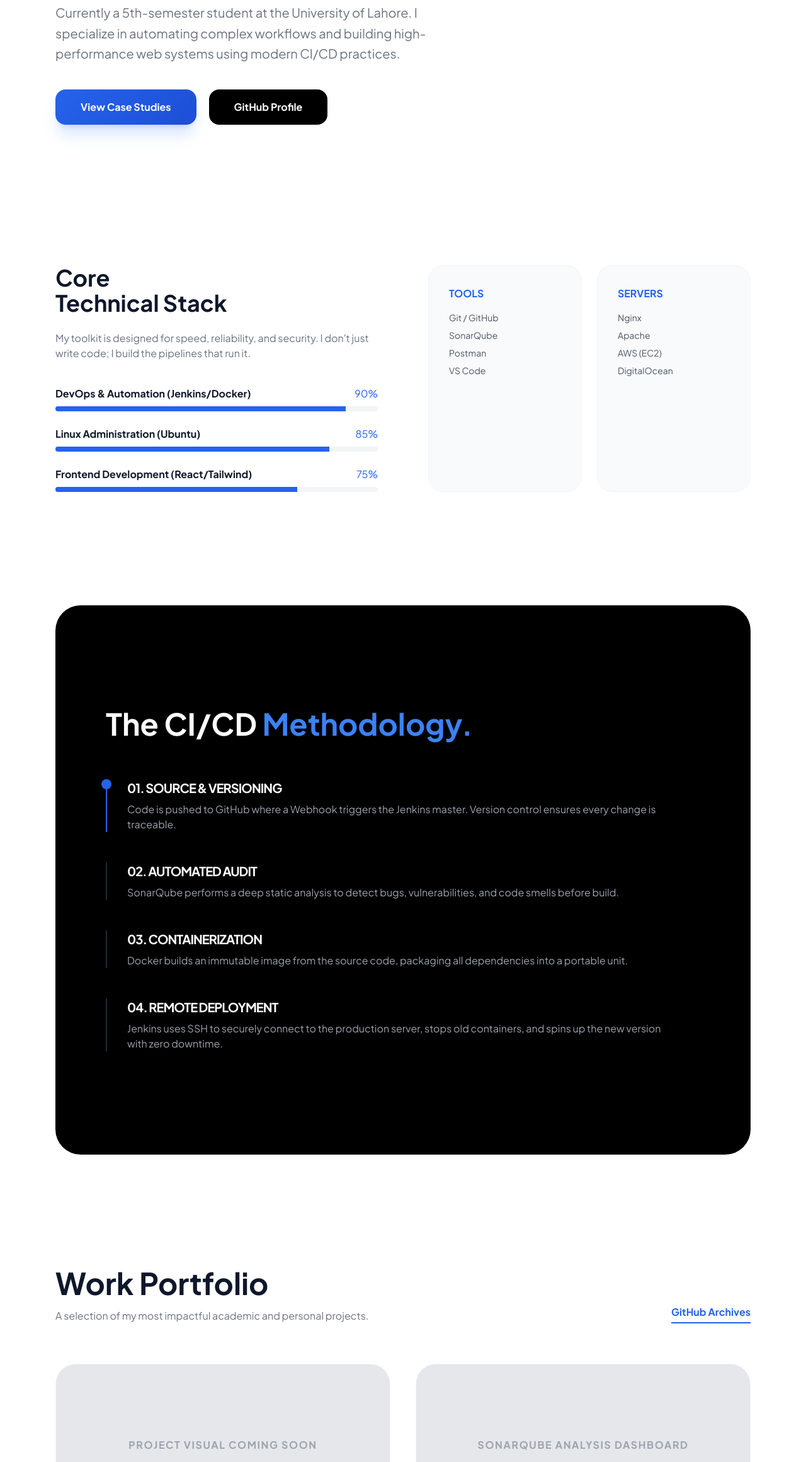
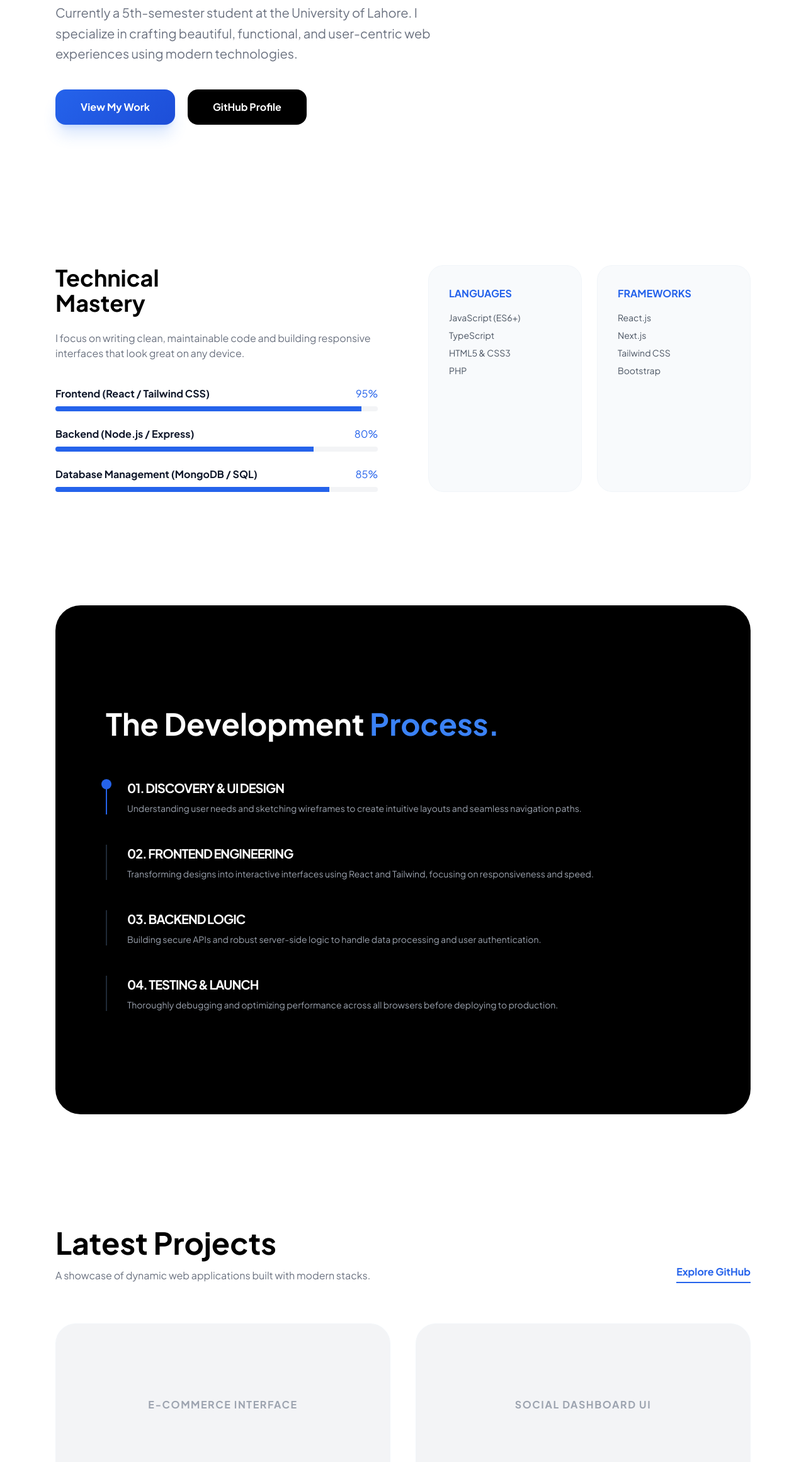
Before and after one commit to Muzammil9090/Final-Project-in-Web-Programming, a plain HTML site: page index.html in a window 1280 px wide. Shown: the part 479-2800 px from the top of the page at 63% size. Drawn offline with nearby package versions, Linux system fonts and the light colour scheme.

Commit message:
Update index.html

```diff
--- a/index.html
+++ b/index.html
@@ -3,7 +3,7 @@
 <head>
     <meta charset="UTF-8">
     <meta name="viewport" content="width=device-width, initial-scale=1.0">
-    <title>Muzammil Ali | DevOps & Web Engineering</title>
+    <title>Muzammil Ali | Full Stack Web Developer</title>
     <script src="https://cdn.tailwindcss.com"></script>
     <link href="https://fonts.googleapis.com/css2?family=Plus+Jakarta+Sans:wght@300;400;500;600;700;800&display=swap" rel="stylesheet">
     <style>
@@ -23,19 +23,19 @@
         .blue-gradient { background: linear-gradient(135deg, #2563eb 0%, #1d4ed8 100%); }
         .border-soft { border-color: #f1f5f9; }
         .bg-soft { background-color: #f8fafc; }
+        .nav-glass { background: rgba(255, 255, 255, 0.8); backdrop-filter: blur(12px); }
     </style>
 </head>
 <body class="text-[#0f172a] antialiased">
 
     <!-- Navigation -->
-    <nav class="fixed top-0 w-full z-50 bg-white/90 backdrop-blur-xl border-b border-soft">
+    <nav class="fixed top-0 w-full z-50 nav-glass border-b border-soft">
         <div class="max-w-6xl mx-auto px-6 h-20 flex items-center justify-between">
             <span class="font-extrabold text-xl tracking-tighter text-blue-600">MUZAMMIL<span class="text-black">.</span></span>
             <div class="hidden md:flex space-x-10 text-sm font-bold uppercase tracking-widest text-gray-500">
                 <a href="#about" class="hover:text-blue-600 transition">About</a>
-                <a href="#skills" class="hover:text-blue-600 transition">Expertise</a>
-                <a href="#workflow" class="hover:text-blue-600 transition">Workflow</a>
-                <a href="#projects" class="hover:text-blue-600 transition">Work</a>
+                <a href="#skills" class="hover:text-blue-600 transition">Skills</a>
+                <a href="#projects" class="hover:text-blue-600 transition">Projects</a>
                 <a href="#contact" class="text-black border-b-2 border-blue-600 pb-1">Hire Me</a>
             </div>
         </div>
@@ -46,53 +46,53 @@
         <!-- Hero Section -->
         <section class="min-h-screen flex flex-col justify-center reveal pt-20">
             <div class="inline-block px-4 py-2 bg-blue-50 text-blue-700 rounded-full text-xs font-bold tracking-widest uppercase mb-6">
-                Available for Projects & Internships
+                Available for New Projects
             </div>
-            <h1 class="text-6xl md:text-8xl font-extrabold tracking-tight mb-8 leading-[0.9]">
-                DevOps Engineer <br><span class="text-blue-600">& Web Developer.</span>
+            <h1 class="text-6xl md:text-8xl font-extrabold tracking-tight mb-8 leading-[0.9] text-black">
+                Full Stack <br><span class="text-blue-600">Web Developer.</span>
             </h1>
             <p class="text-xl text-gray-500 max-w-2xl leading-relaxed mb-10">
-                Currently a 5th-semester student at the University of Lahore. I specialize in automating complex workflows and building high-performance web systems using modern CI/CD practices.
+                Currently a 5th-semester student at the University of Lahore. I specialize in crafting beautiful, functional, and user-centric web experiences using modern technologies.
             </p>
             <div class="flex flex-wrap gap-5">
-                <a href="#projects" class="blue-gradient text-white px-10 py-4 rounded-2xl font-bold shadow-xl shadow-blue-500/20 hover:scale-105 transition">View Case Studies</a>
+                <a href="#projects" class="blue-gradient text-white px-10 py-4 rounded-2xl font-bold shadow-xl shadow-blue-500/20 hover:scale-105 transition">View My Work</a>
                 <a href="https://github.com/Muzammil9090" class="bg-black text-white px-10 py-4 rounded-2xl font-bold hover:bg-gray-800 transition">GitHub Profile</a>
             </div>
         </section>
 
-        <!-- Expertise Detail Section -->
+        <!-- Technical Expertise Section -->
         <section id="skills" class="section-spacing reveal">
             <div class="grid grid-cols-1 md:grid-cols-2 gap-20">
                 <div>
-                    <h2 class="text-4xl font-bold mb-6">Core <br>Technical Stack</h2>
-                    <p class="text-gray-500 mb-10">My toolkit is designed for speed, reliability, and security. I don't just write code; I build the pipelines that run it.</p>
+                    <h2 class="text-4xl font-bold mb-6 text-black">Technical <br>Mastery</h2>
+                    <p class="text-gray-500 mb-10">I focus on writing clean, maintainable code and building responsive interfaces that look great on any device.</p>
 
                     <div class="space-y-6">
                         <div class="group">
                             <div class="flex justify-between mb-2">
-                                <span class="font-bold">DevOps & Automation (Jenkins/Docker)</span>
-                                <span class="text-blue-600">90%</span>
+                                <span class="font-bold">Frontend (React / Tailwind CSS)</span>
+                                <span class="text-blue-600">95%</span>
                             </div>
                             <div class="w-full bg-gray-100 h-2 rounded-full overflow-hidden">
-                                <div class="bg-blue-600 h-full w-[90%] transition-all group-hover:bg-blue-400"></div>
+                                <div class="bg-blue-600 h-full w-[95%] transition-all group-hover:bg-blue-400"></div>
                             </div>
                         </div>
                         <div class="group">
                             <div class="flex justify-between mb-2">
-                                <span class="font-bold">Linux Administration (Ubuntu)</span>
+                                <span class="font-bold">Backend (Node.js / Express)</span>
+                                <span class="text-blue-600">80%</span>
+                            </div>
+                            <div class="w-full bg-gray-100 h-2 rounded-full overflow-hidden">
+                                <div class="bg-blue-600 h-full w-[80%] transition-all group-hover:bg-blue-400"></div>
+                            </div>
+                        </div>
+                        <div class="group">
+                            <div class="flex justify-between mb-2">
+                                <span class="font-bold">Database Management (MongoDB / SQL)</span>
                                 <span class="text-blue-600">85%</span>
                             </div>
                             <div class="w-full bg-gray-100 h-2 rounded-full overflow-hidden">
                                 <div class="bg-blue-600 h-full w-[85%] transition-all group-hover:bg-blue-400"></div>
-                            </div>
-                        </div>
-                        <div class="group">
-                            <div class="flex justify-between mb-2">
-                                <span class="font-bold">Frontend Development (React/Tailwind)</span>
-                                <span class="text-blue-600">75%</span>
-                            </div>
-                            <div class="w-full bg-gray-100 h-2 rounded-full overflow-hidden">
-                                <div class="bg-blue-600 h-full w-[75%] transition-all group-hover:bg-blue-400"></div>
                             </div>
                         </div>
                     </div>
@@ -100,55 +100,55 @@
 
                 <div class="grid grid-cols-2 gap-6">
                     <div class="bg-soft p-8 rounded-3xl border border-soft hover:bg-white hover:shadow-xl transition">
-                        <div class="text-blue-600 mb-4 font-bold">TOOLS</div>
+                        <div class="text-blue-600 mb-4 font-bold">LANGUAGES</div>
                         <ul class="text-sm space-y-2 text-gray-600">
-                            <li>Git / GitHub</li>
-                            <li>SonarQube</li>
-                            <li>Postman</li>
-                            <li>VS Code</li>
+                            <li>JavaScript (ES6+)</li>
+                            <li>TypeScript</li>
+                            <li>HTML5 & CSS3</li>
+                            <li>PHP</li>
                         </ul>
                     </div>
                     <div class="bg-soft p-8 rounded-3xl border border-soft hover:bg-white hover:shadow-xl transition">
-                        <div class="text-blue-600 mb-4 font-bold">SERVERS</div>
+                        <div class="text-blue-600 mb-4 font-bold">FRAMEWORKS</div>
                         <ul class="text-sm space-y-2 text-gray-600">
-                            <li>Nginx</li>
-                            <li>Apache</li>
-                            <li>AWS (EC2)</li>
-                            <li>DigitalOcean</li>
+                            <li>React.js</li>
+                            <li>Next.js</li>
+                            <li>Tailwind CSS</li>
+                            <li>Bootstrap</li>
                         </ul>
                     </div>
                 </div>
             </div>
         </section>
 
-        <!-- Workflow / Process Section -->
-        <section id="workflow" class="section-spacing bg-black text-white rounded-[40px] px-10 md:px-20 my-20">
+        <!-- Development Process -->
+        <section id="process" class="section-spacing bg-black text-white rounded-[40px] px-10 md:px-20 my-20">
             <div class="max-w-4xl">
-                <h2 class="text-4xl md:text-5xl font-bold mb-16 pt-16">The CI/CD <span class="text-blue-500">Methodology.</span></h2>
+                <h2 class="text-4xl md:text-5xl font-bold mb-16 pt-16">The Development <span class="text-blue-500">Process.</span></h2>
                 <div class="space-y-12 pb-16">
                     <div class="flex gap-8 items-start border-l-2 border-blue-600 pl-8 relative">
                         <div class="absolute -left-[9px] top-0 w-4 h-4 rounded-full bg-blue-600"></div>
                         <div>
-                            <h4 class="text-xl font-bold mb-2 uppercase tracking-tighter">01. Source & Versioning</h4>
-                            <p class="text-gray-400">Code is pushed to GitHub where a Webhook triggers the Jenkins master. Version control ensures every change is traceable.</p>
+                            <h4 class="text-xl font-bold mb-2 uppercase tracking-tighter">01. Discovery & UI Design</h4>
+                            <p class="text-gray-400 text-sm">Understanding user needs and sketching wireframes to create intuitive layouts and seamless navigation paths.</p>
                         </div>
                     </div>
                     <div class="flex gap-8 items-start border-l-2 border-gray-800 pl-8 relative">
                         <div>
-                            <h4 class="text-xl font-bold mb-2 uppercase tracking-tighter">02. Automated Audit</h4>
-                            <p class="text-gray-400">SonarQube performs a deep static analysis to detect bugs, vulnerabilities, and code smells before build.</p>
+                            <h4 class="text-xl font-bold mb-2 uppercase tracking-tighter text-white">02. Frontend Engineering</h4>
+                            <p class="text-gray-400 text-sm">Transforming designs into interactive interfaces using React and Tailwind, focusing on responsiveness and speed.</p>
                         </div>
                     </div>
                     <div class="flex gap-8 items-start border-l-2 border-gray-800 pl-8 relative">
                         <div>
-                            <h4 class="text-xl font-bold mb-2 uppercase tracking-tighter">03. Containerization</h4>
-                            <p class="text-gray-400">Docker builds an immutable image from the source code, packaging all dependencies into a portable unit.</p>
+                            <h4 class="text-xl font-bold mb-2 uppercase tracking-tighter text-white">03. Backend Logic</h4>
+                            <p class="text-gray-400 text-sm">Building secure APIs and robust server-side logic to handle data processing and user authentication.</p>
                         </div>
                     </div>
                     <div class="flex gap-8 items-start border-l-2 border-gray-800 pl-8 relative">
                         <div>
-                            <h4 class="text-xl font-bold mb-2 uppercase tracking-tighter">04. Remote Deployment</h4>
-                            <p class="text-gray-400">Jenkins uses SSH to securely connect to the production server, stops old containers, and spins up the new version with zero downtime.</p>
+                            <h4 class="text-xl font-bold mb-2 uppercase tracking-tighter text-white">04. Testing & Launch</h4>
+                            <p class="text-gray-400 text-sm">Thoroughly debugging and optimizing performance across all browsers before deploying to production.</p>
                         </div>
                     </div>
                 </div>
@@ -159,25 +159,25 @@
         <section id="projects" class="section-spacing reveal">
             <div class="flex flex-col md:flex-row md:items-end justify-between mb-16 gap-6">
                 <div>
-                    <h2 class="text-5xl font-bold mb-4">Work Portfolio</h2>
-                    <p class="text-gray-500">A selection of my most impactful academic and personal projects.</p>
+                    <h2 class="text-5xl font-bold mb-4 text-black">Latest Projects</h2>
+                    <p class="text-gray-500">A showcase of dynamic web applications built with modern stacks.</p>
                 </div>
-                <a href="https://github.com/Muzammil9090" class="text-blue-600 font-bold border-b-2 border-blue-600 pb-1 hover:text-blue-800 transition">GitHub Archives</a>
+                <a href="https://github.com/Muzammil9090" class="text-blue-600 font-bold border-b-2 border-blue-600 pb-1 hover:text-blue-800 transition">Explore GitHub</a>
             </div>
 
             <div class="grid grid-cols-1 md:grid-cols-2 gap-10">
                 <!-- Project 1 -->
                 <div class="bg-soft rounded-[32px] overflow-hidden border border-soft hover:shadow-2xl transition duration-500">
-                    <div class="h-64 bg-gray-200 flex items-center justify-center text-gray-400 font-bold uppercase tracking-widest">Project Visual Coming Soon</div>
+                    <div class="h-64 bg-gray-100 flex items-center justify-center text-gray-400 font-bold uppercase tracking-widest border-b border-soft">E-Commerce Interface</div>
                     <div class="p-10">
                         <div class="flex gap-3 mb-6">
-                            <span class="bg-blue-100 text-blue-700 text-[10px] font-bold px-3 py-1 rounded-full">JENKINS</span>
-                            <span class="bg-gray-100 text-gray-700 text-[10px] font-bold px-3 py-1 rounded-full">DOCKER</span>
+                            <span class="bg-blue-100 text-blue-700 text-[10px] font-bold px-3 py-1 rounded-full uppercase">REACT</span>
+                            <span class="bg-gray-100 text-gray-700 text-[10px] font-bold px-3 py-1 rounded-full uppercase">TAILWIND</span>
                         </div>
-                        <h4 class="text-2xl font-bold mb-3">Enterprise Web Pipeline</h4>
-                        <p class="text-gray-500 mb-6 leading-relaxed">Integrated a multi-stage pipeline that automates the deployment of Nginx servers with real-time logging and failure alerts.</p>
-                        <a href="#" class="inline-flex items-center gap-2 font-bold group">
-                            Read Case Study
+                        <h4 class="text-2xl font-bold mb-3 text-black">Modern Shop Experience</h4>
+                        <p class="text-gray-500 mb-6 leading-relaxed text-sm">A fully responsive e-commerce frontend featuring dynamic product filtering, cart logic, and smooth animations.</p>
+                        <a href="#" class="inline-flex items-center gap-2 font-bold group text-black">
+                            Live Demo
                             <svg class="w-4 h-4 group-hover:translate-x-1 transition" fill="none" stroke="currentColor" viewBox="0 0 24 24"><path stroke-linecap="round" stroke-linejoin="round" stroke-width="2" d="M17 8l4 4m0 0l-4 4m4-4H3"/></svg>
                         </a>
                     </div>
@@ -185,16 +185,16 @@
 
                 <!-- Project 2 -->
                 <div class="bg-soft rounded-[32px] overflow-hidden border border-soft hover:shadow-2xl transition duration-500">
-                    <div class="h-64 bg-gray-200 flex items-center justify-center text-gray-400 font-bold uppercase tracking-widest text-center px-4">SonarQube Analysis Dashboard</div>
+                    <div class="h-64 bg-gray-100 flex items-center justify-center text-gray-400 font-bold uppercase tracking-widest text-center px-4 border-b border-soft">Social Dashboard UI</div>
                     <div class="p-10">
                         <div class="flex gap-3 mb-6">
-                            <span class="bg-blue-100 text-blue-700 text-[10px] font-bold px-3 py-1 rounded-full">QUALITY</span>
-                            <span class="bg-gray-100 text-gray-700 text-[10px] font-bold px-3 py-1 rounded-full">LINUX</span>
+                            <span class="bg-blue-100 text-blue-700 text-[10px] font-bold px-3 py-1 rounded-full uppercase">NODE.JS</span>
+                            <span class="bg-gray-100 text-gray-700 text-[10px] font-bold px-3 py-1 rounded-full uppercase">MONGODB</span>
                         </div>
-                        <h4 class="text-2xl font-bold mb-3">Security-First Web App</h4>
-                        <p class="text-gray-500 mb-6 leading-relaxed">A specialized build process that blocks deployment if SonarQube detects high-severity security vulnerabilities.</p>
-                        <a href="#" class="inline-flex items-center gap-2 font-bold group">
-                            Read Case Study
+                        <h4 class="text-2xl font-bold mb-3 text-black">Analytics Dashboard</h4>
+                        <p class="text-gray-500 mb-6 leading-relaxed text-sm">A complex administrative panel for monitoring web metrics with integrated data visualization and user management.</p>
+                        <a href="#" class="inline-flex items-center gap-2 font-bold group text-black">
+                            Live Demo
                             <svg class="w-4 h-4 group-hover:translate-x-1 transition" fill="none" stroke="currentColor" viewBox="0 0 24 24"><path stroke-linecap="round" stroke-linejoin="round" stroke-width="2" d="M17 8l4 4m0 0l-4 4m4-4H3"/></svg>
                         </a>
                     </div>
@@ -205,13 +205,13 @@
         <!-- Contact Section -->
         <section id="contact" class="section-spacing border-t border-soft reveal">
             <div class="bg-blue-600 rounded-[40px] p-10 md:p-20 text-white flex flex-col md:flex-row items-center justify-between gap-10">
-                <div class="max-w-lg">
-                    <h2 class="text-4xl md:text-6xl font-extrabold mb-6 leading-tight">Ready to collaborate?</h2>
-                    <p class="text-blue-100 text-lg opacity-80">I am currently looking for internship opportunities and freelance DevOps projects. Let's discuss your next big idea.</p>
+                <div class="max-w-lg text-center md:text-left">
+                    <h2 class="text-4xl md:text-6xl font-extrabold mb-6 leading-tight">Let's build something.</h2>
+                    <p class="text-blue-100 text-lg opacity-80">I'm always looking for opportunities to work on exciting web projects and contribute to innovative teams.</p>
                 </div>
                 <div class="flex flex-col gap-4 w-full md:w-auto">
-                    <a href="mailto:your-email@uol.edu.pk" class="bg-white text-blue-600 px-10 py-5 rounded-3xl font-bold text-center hover:bg-gray-100 transition shadow-xl">Send an Email</a>
-                    <a href="#" class="bg-blue-700 text-white px-10 py-5 rounded-3xl font-bold text-center border border-blue-400 hover:bg-blue-800 transition">Schedule a Call</a>
+                    <a href="mailto:70145807@student.uol.edu.pk" class="bg-white text-blue-600 px-10 py-5 rounded-3xl font-bold text-center hover:bg-gray-100 transition shadow-xl">70145807@student.uol.edu.pk</a>
+                    <a href="#" class="bg-blue-700 text-white px-10 py-5 rounded-3xl font-bold text-center border border-blue-400 hover:bg-blue-800 transition">View My Resume</a>
                 </div>
             </div>
         </section>
@@ -220,7 +220,7 @@
 
     <footer class="max-w-6xl mx-auto px-6 py-20 flex flex-col md:flex-row justify-between items-center gap-10 border-t border-soft mt-20">
         <div class="text-center md:text-left">
-            <span class="font-extrabold text-2xl tracking-tighter">MUZAMMIL<span class="text-blue-600">.</span></span>
+            <span class="font-extrabold text-2xl tracking-tighter text-black">MUZAMMIL<span class="text-blue-600">.</span></span>
             <p class="text-gray-400 text-sm mt-2 font-medium">University of Lahore | Semester 5</p>
         </div>
         <div class="flex flex-wrap justify-center gap-8 text-sm font-bold uppercase tracking-widest text-gray-500">
```
